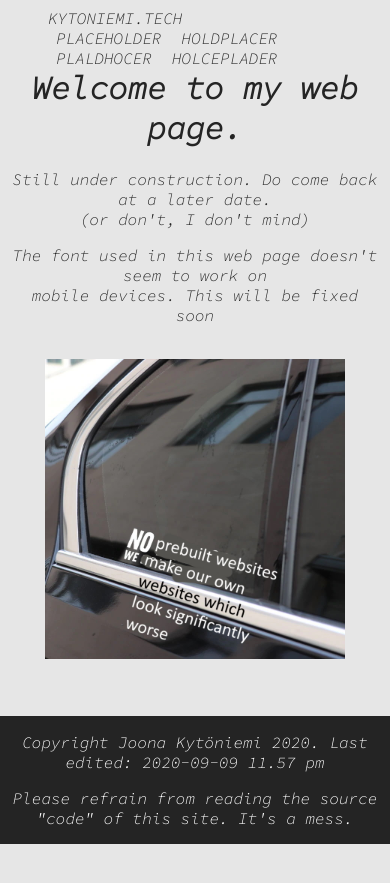
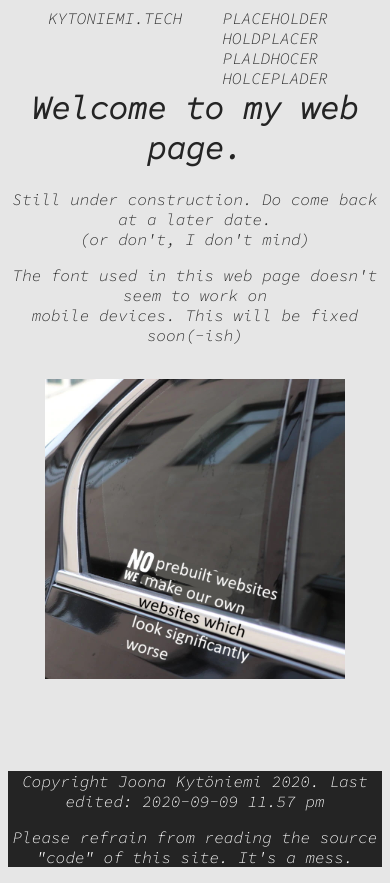
Before and after one commit to jnkyto/kytari.github.io, a plain HTML site: page index.html in a window 390 px wide. Before the commit the page ends 844 px from the top, so only its background shows below. Drawn offline with Linux system fonts and the light colour scheme.

Commit message:
block style menu for mobile and unfixed footer*
*meaning it's not fixed to the bottom anymore funny 100

```diff
--- a/common.css
+++ b/common.css
@@ -59,8 +59,17 @@ body {
 	margin: 0.5em;
 }
 
-.home_btn	{
+@media screen and (max-width: 600px)	 {
+	.nav0	{
+		float: left;
+		display: block;
+		margin: 0 auto;
+	}
 
+	.nav_item	{
+		display: block;
+		margin: 0 auto;
+	}
 }
 
 .headline	{
@@ -78,7 +87,6 @@ body {
 }
 
 .footer	{
-	position: fixed;
 	left: 0;
 	bottom: 0;
 	width: 100%;
--- a/index.html
+++ b/index.html
@@ -26,10 +26,11 @@
 <div class="content" id="post0">
 	<h1 class="headline">Welcome to my web page.</h1>
 	<p class="bodytext">Still under construction. Do come back at a later date.<br>(or don't, I don't mind)</p>
-	<p class="bodytext">The font used in this web page doesn't seem to work on<br>mobile devices. This will be fixed soon</p>
+	<p class="bodytext">The font used in this web page doesn't seem to work on<br>mobile devices. This will be fixed soon(-ish)</p>
 	<br>
 	<img class="postimg" src="le_funny_maymay.jpg" alt="wholesome 100 reddit 100 keanu 100 chungus 100" width="300" height="300">
 </div>
+<br><br><br><br>
 <div class="footer">
 	<p class="info">Copyright Joona Kytöniemi 2020. Last edited: 2020-09-09 11.57 pm</p>
 	<p class="info">Please refrain from reading the source "code" of this site. It's a mess.</p>
```
